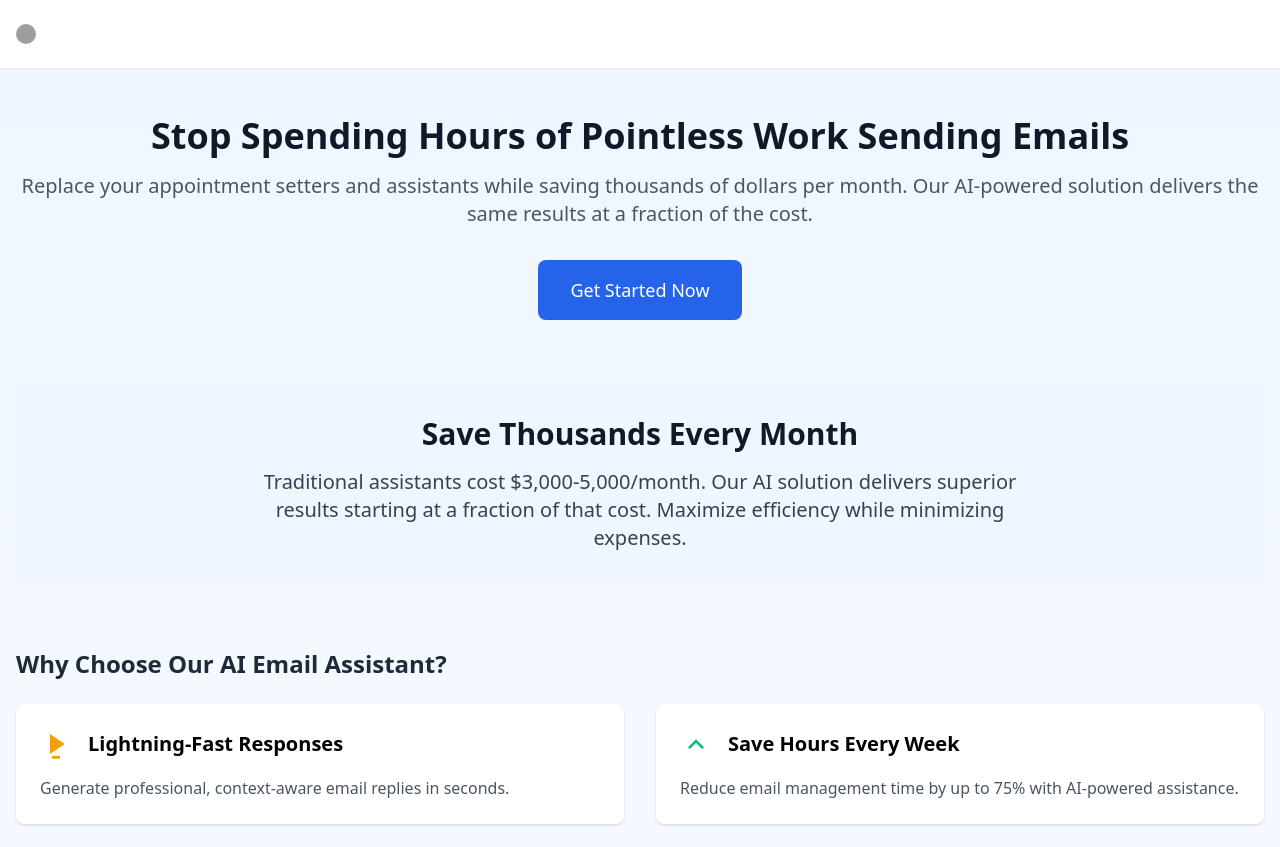
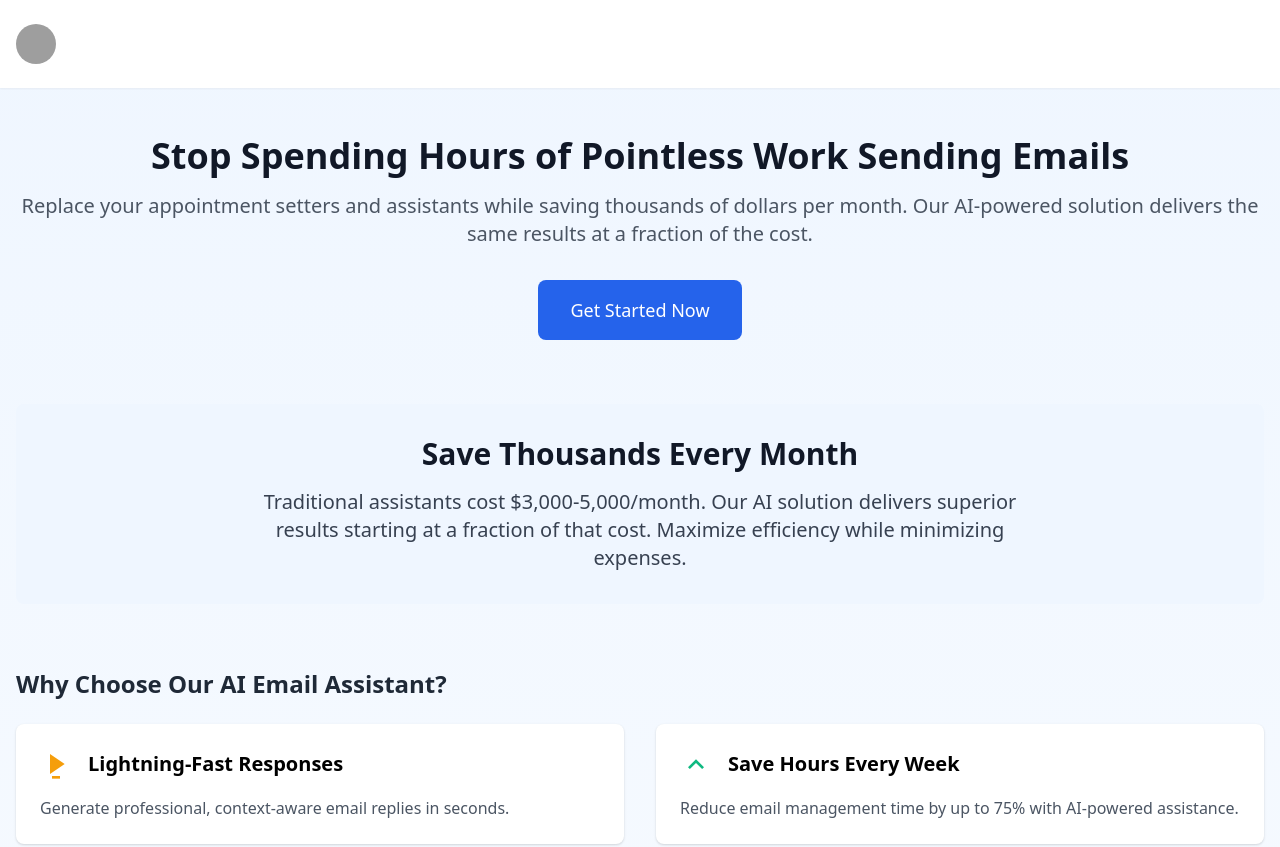
Before and after one commit to zacwillmington/ai-email, a plain HTML site: page index.html in a window 1280 px wide. Shown: the top 847 px of the page. Drawn offline with nearby package versions, Linux system fonts and the light colour scheme; grey boxes are pictures that could not be loaded; a script that the page names is missing.

Commit message:
Update index.html

```diff
--- a/index.html
+++ b/index.html
@@ -14,7 +14,7 @@
 <body class="min-h-screen bg-gradient-to-b from-blue-50 to-white">
   <header class="bg-white shadow-sm">
     <div class="container mx-auto px-4 py-6 flex items-center gap-4">
-      <img src="https://i.postimg.cc/prHbDyCg/logo.png" alt="Kaimira Logo" class="w-5 h-5 rounded-full">
+      <img src="https://i.postimg.cc/prHbDyCg/logo.png" alt="Kaimira Logo" class="w-10 h-10 rounded-full">
     </div>
   </header>
 
```
